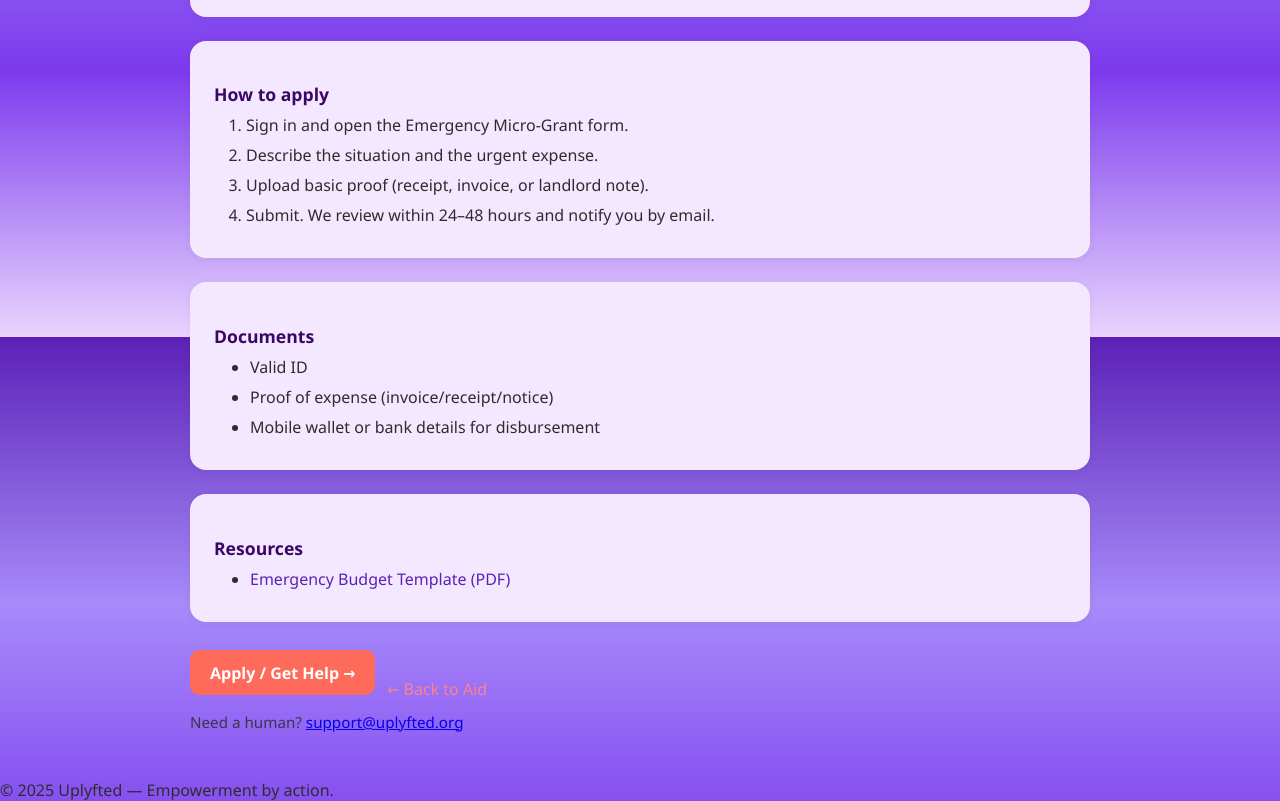
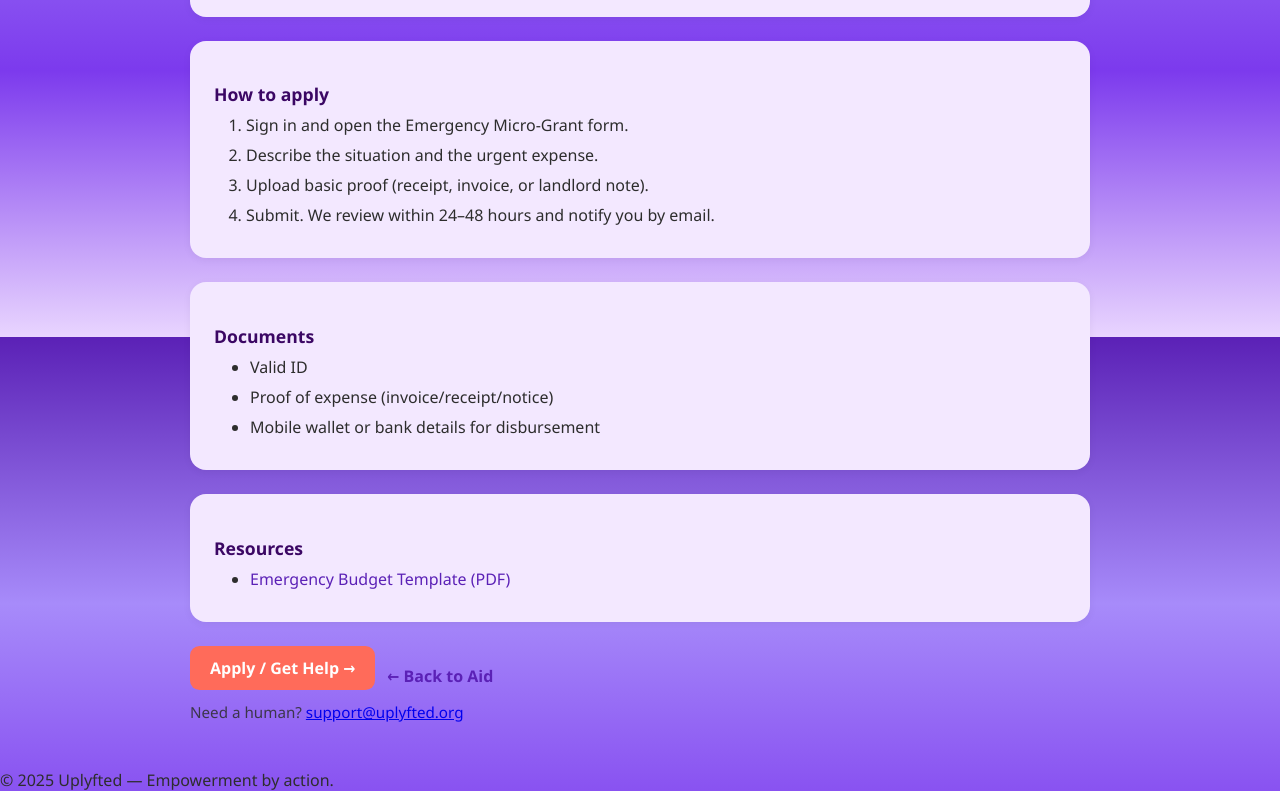
Before and after one commit to Sparshar-Njuguna/UPLYFTED, a React (Vite) app: page /aid/1 in a window 1280 px wide. Shown: the part 463-1264 px from the top of the page. Built offline with nearby package versions, Linux system fonts and the light colour scheme.

Commit message:
Removed the back link hover rule

```diff
--- a/src/styles/CommunityDetail.css
+++ b/src/styles/CommunityDetail.css
@@ -27,16 +27,3 @@
   border-radius: 1rem;
   box-shadow: 0 2px 6px rgba(0, 0, 0, 0.05);
 }
-
-.back-link {
-  display: inline-block;
-  margin-top: 2rem;
-  font-weight: 500;
-  color: #FE828C;
-  text-decoration: none;
-  transition: color 0.2s;
-}
-
-.back-link:hover {
-  color: #7c3aed;
-}
```
